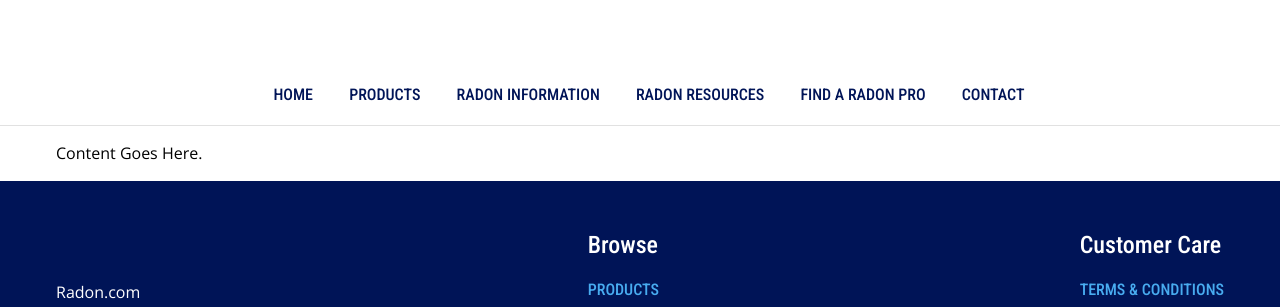
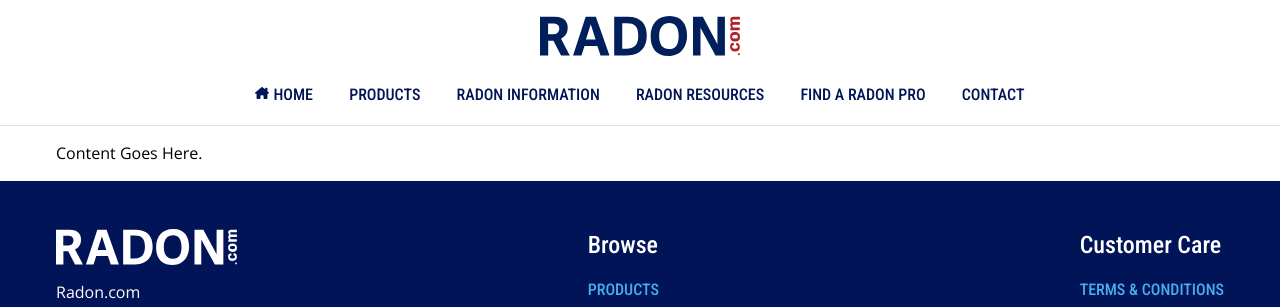
Before and after one commit to mrwaimanwong/radon-dot-com, a plain HTML site: page index.html in a window 1280 px wide. Shown: the top 307 px of the page. Drawn offline with nearby package versions, Linux system fonts and the light colour scheme; the site is published under a folder, as on GitHub Pages, so addresses that start at the root find nothing.

Commit message:
Fixing image links in CSS.

```diff
--- a/style.scss
+++ b/style.scss
@@ -27,7 +27,7 @@ body {
             width: $ww-logo-lg;
             // max-width: 200px;
             height: calc(round($ww-logo-lg / $ratio));
-            background: url('/images/radon-logo.svg')no-repeat;
+            background: url('images/radon-logo.svg')no-repeat;
         }
     }
     .ww-main-nav {
@@ -63,7 +63,7 @@ body {
                     vertical-align: middle;
                     margin-right: 4px;
                     margin-top: -4px;
-                    background: url('/images/house-chimney-solid.svg') no-repeat;
+                    background: url('images/house-chimney-solid.svg') no-repeat;
                 }
             }
         }
@@ -125,7 +125,7 @@ body {
             width: $ww-logo-sm;
             // max-width: 200px;
             height: calc(round($ww-logo-sm / $ratio));
-            background: url('/images/radon-logo-white.svg') no-repeat;
+            background: url('images/radon-logo-white.svg') no-repeat;
         }
     }
 
```
Also changed, not shown: style.css.
